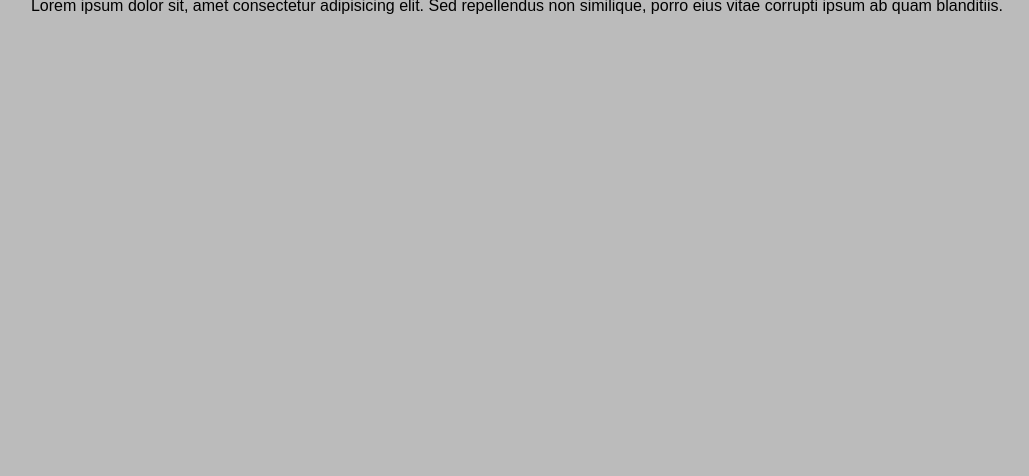
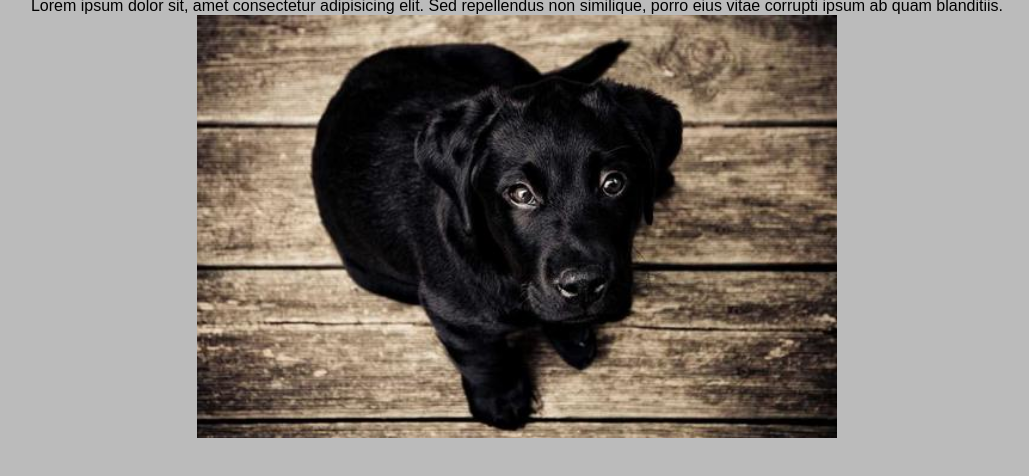
Before and after one commit to Starck27/gitignore-test, a plain HTML site: page index.html in a window 1280 px wide. Shown: the part 40-516 px from the top of the page, without its empty margins (123-1152 px from the left). Drawn offline with Linux system fonts and the light colour scheme.

Commit message:
add image and set style for image

```diff
--- a/index.html
+++ b/index.html
@@ -12,5 +12,6 @@
       Lorem ipsum dolor sit, amet consectetur adipisicing elit. Sed repellendus
       non similique, porro eius vitae corrupti ipsum ab quam blanditiis.
     </p>
+    <img src="/images/237-536x354.jpg" alt="black-dog" />
   </body>
 </html>
--- a/style.css
+++ b/style.css
@@ -9,3 +9,7 @@ body {
   background-color: #bbb;
   text-align: center;
 }
+
+img {
+  width: 50%;
+}
```
Also changed, not shown: images/237-536x354.jpg (added).
